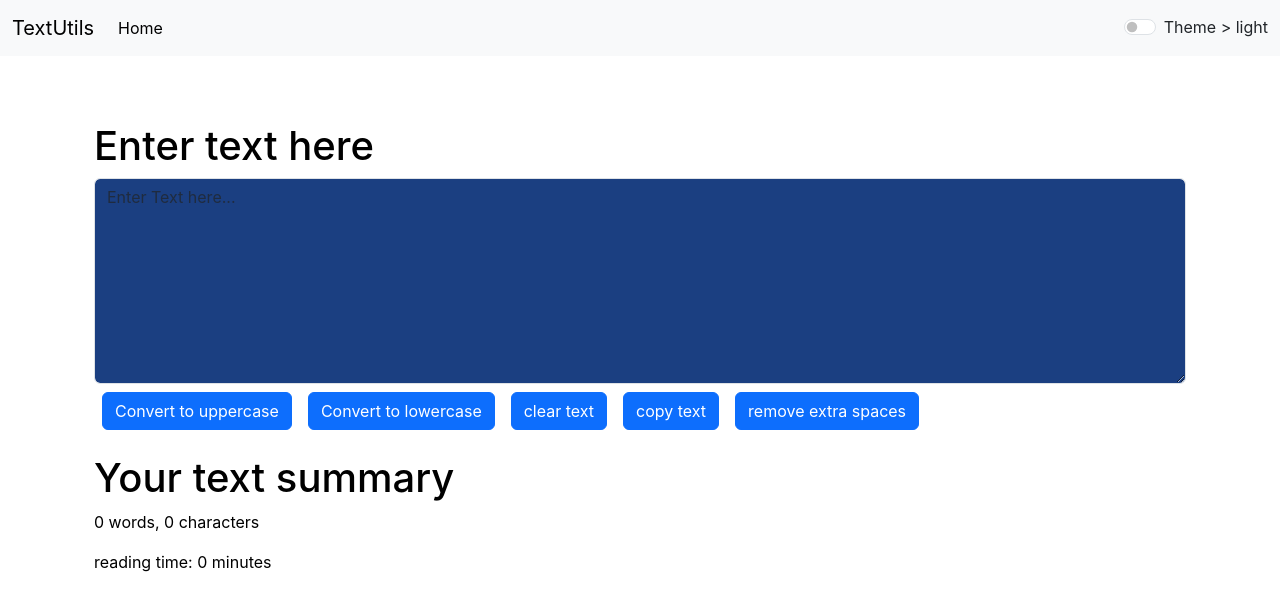
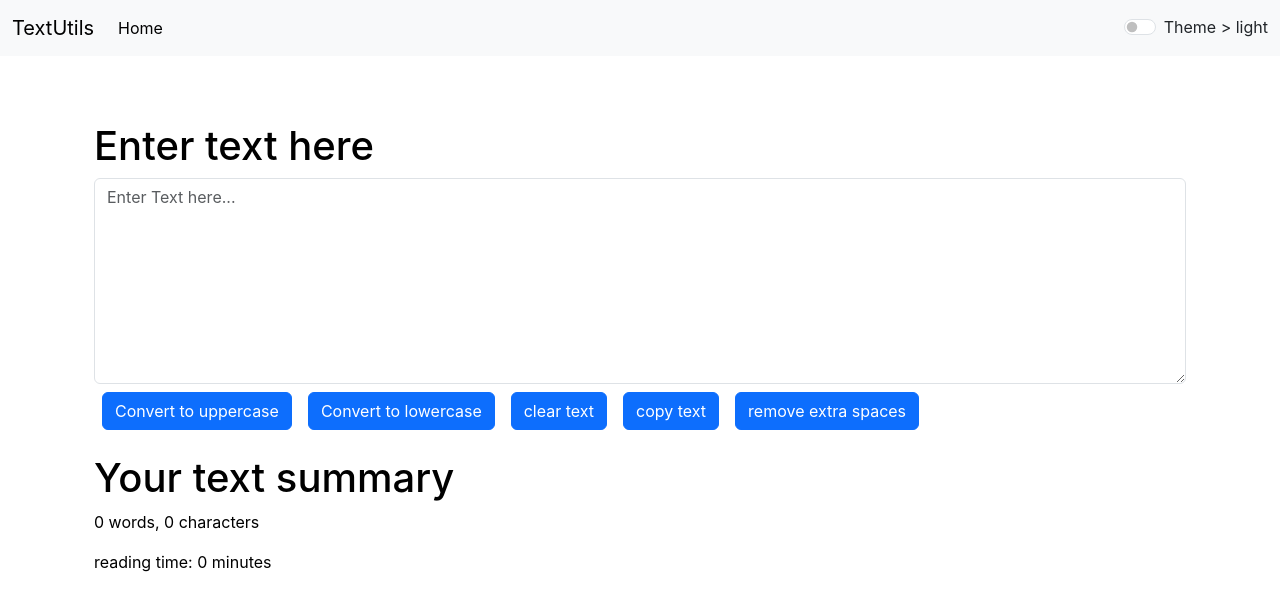
Before and after one commit to kinshukBiswas/textUtils, a React (Create React App) app: page / in a window 1280 px wide. Shown: the top 610 px of the page. Built offline with nearby package versions, Linux system fonts and the light colour scheme.

Commit message:
fixing error

```diff
--- a/src/components/TextForm.js
+++ b/src/components/TextForm.js
@@ -51,7 +51,7 @@ export default function TextForm(props) {
           id="myBox"
           rows="8"
           style={{
-            backgroundColor: props.mode === "light" ? "#1b3f81" : "grey",
+            backgroundColor: props.mode === "light" ? "white" : "#1b3f81",
             color: props.mode === "dark" ? "white" : "black",
           }}
         ></textarea>
```
